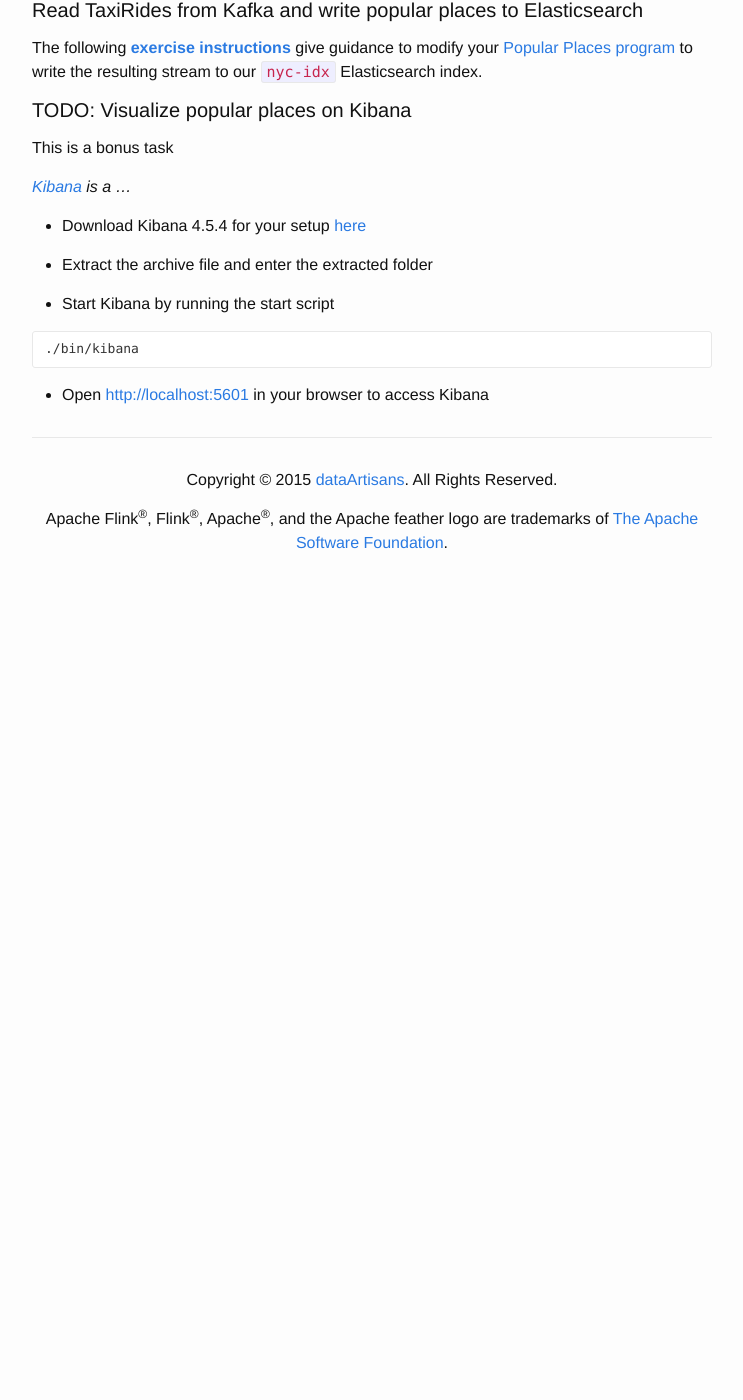
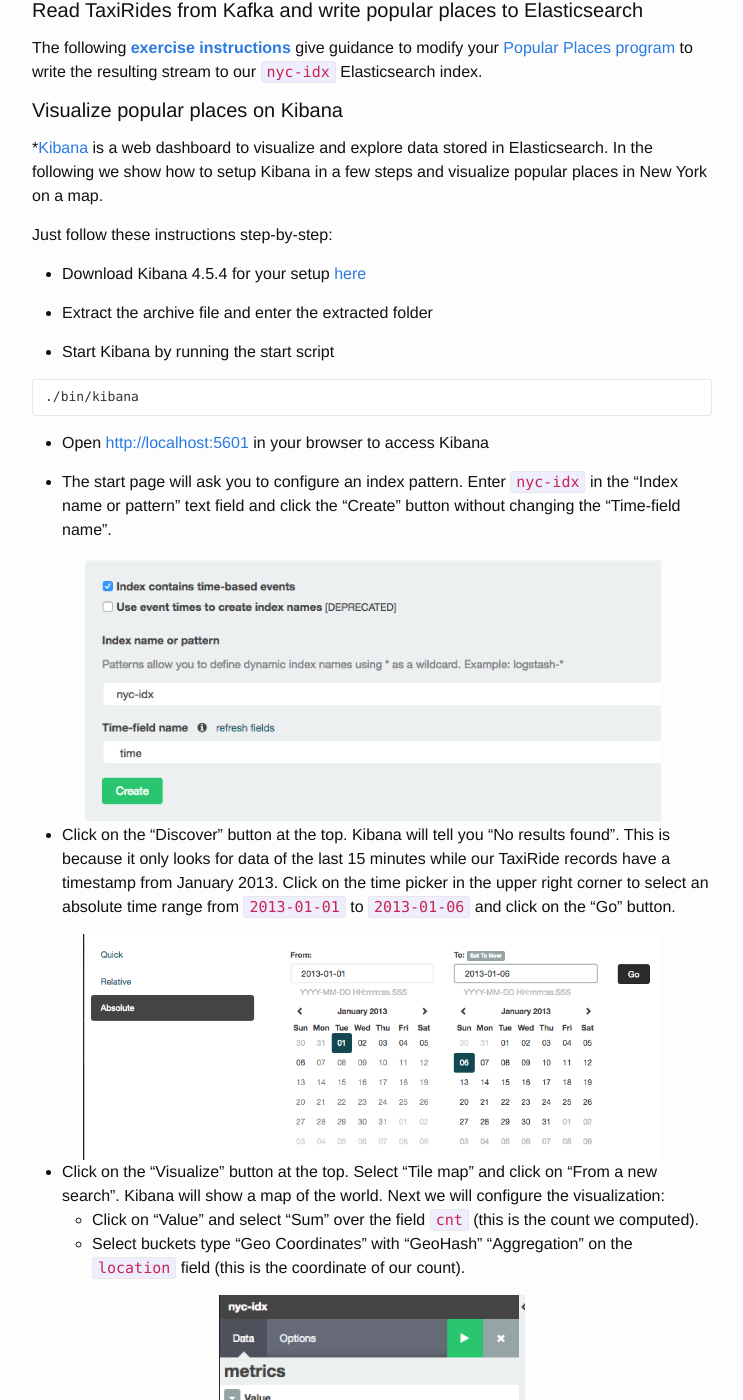
Before and after one commit to dataArtisans/flink-training-web, a Jekyll site: the page built from dataStream/3-handsOn.md, in a window 1280 px wide and 1400 px high, scrolled down 2090 px. Shown: the whole window, without its empty margins (268-1011 px from the left). Built offline with Jekyll 4.4.1, drawn with Linux system fonts in a browser that asks for light colours; before the commit the page ends 2720 px from its top, so only the background shows below that; some of the changed text lies outside the part shown.

Commit message:
Added Kibana instructions

```diff
--- a/dataStream/3-handsOn.md
+++ b/dataStream/3-handsOn.md
@@ -94,12 +94,11 @@
 
 The following **[exercise instructions]( {{ site.baseurl }}/exercises/toElastic.html)** give guidance to modify your [Popular Places program]( {{ site.baseurl }}/exercises/popularPlaces.html) to write the resulting stream to our `nyc-idx` Elasticsearch index.
 
-#### TODO: Visualize popular places on Kibana
+#### Visualize popular places on Kibana
 
-This is a bonus task
+*[Kibana](https://www.elastic.co/products/kibana) is a web dashboard to visualize and explore data stored in Elasticsearch. In the following we show how to setup Kibana in a few steps and visualize popular places in New York on a map.
 
-*[Kibana](https://www.elastic.co/products/kibana) is a ...*
-
+Just follow these instructions step-by-step:
 
 * Download Kibana 4.5.4 for your setup [here](https://www.elastic.co/downloads/past-releases/kibana-4-5-4)
 
@@ -112,3 +111,30 @@
 ~~~
 
 * Open [http://localhost:5601](http://localhost:5601) in your browser to access Kibana
+
+* The start page will ask you to configure an index pattern. Enter `nyc-idx` in the "Index name or pattern" text field and click the "Create" button without changing the "Time-field name".
+
+<center>
+<img src="{{ site.baseurl }}/images/kibana-1.png" width="85%">
+</center>
+
+* Click on the "Discover" button at the top. Kibana will tell you "No results found". This is because it only looks for data of the last 15 minutes while our TaxiRide records have a timestamp from January 2013. Click on the time picker in the upper right corner to select an absolute time range from `2013-01-01` to `2013-01-06` and click on the "Go" button.
+
+<center>
+<img src="{{ site.baseurl }}/images/kibana-2.png" width="85%">
+</center>
+
+* Click on the "Visualize" button at the top. Select "Tile map" and click on "From a new search". Kibana will show a map of the world. Next we will configure the visualization:
+  * Click on "Value" and select "Sum" over the field `cnt` (this is the count we computed).
+  * Select buckets type "Geo Coordinates" with "GeoHash" "Aggregation" on the `location` field (this is the coordinate of our count).
+
+<center>
+<img src="{{ site.baseurl }}/images/kibana-3.png" width="45%">
+</center>
+
+  * Click the green button with the triangle icon (play) and zoom the map on New York city.
+  * You can try out Kibana's different visualizations by clicking on the "Options" button ans selecting a different "Map type".
+
+<center>
+<img src="{{ site.baseurl }}/images/kibana-4.png" width="85%">
+</center>
```
Also changed, not shown: images/kibana-1.png (added), images/kibana-2.png (added), images/kibana-3.png (added), images/kibana-4.png (added).
